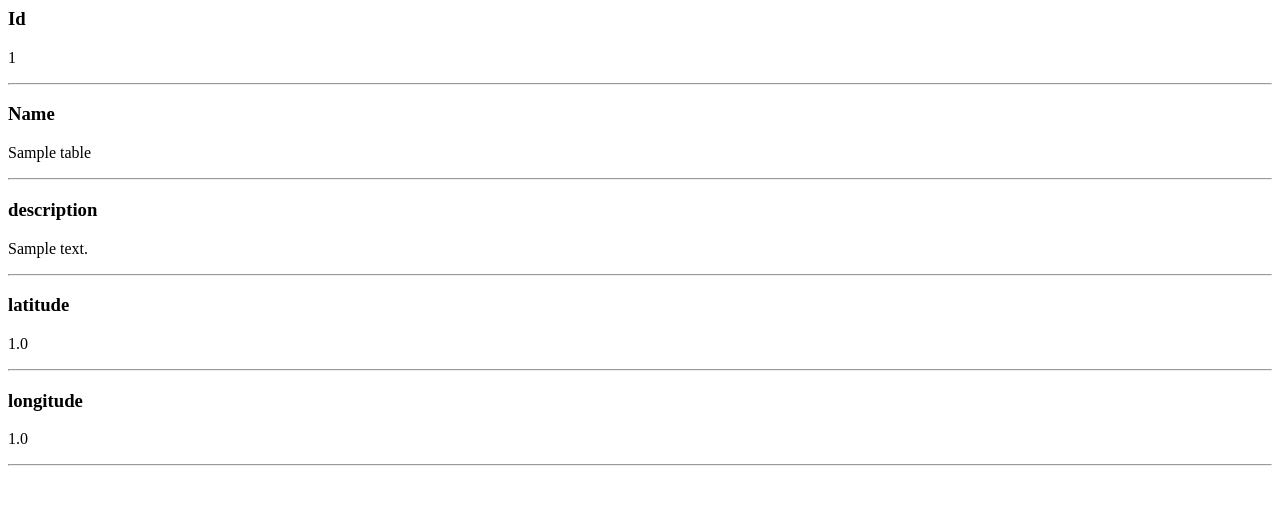
After one commit to reinisdreska/Leaflet-test, a Flask app: page /data/1 in a window 1280 px wide. The commit adds this page. Shown: the top 505 px of the page. Run offline with Flask 2, Linux system fonts and the light colour scheme; tables that the repository leaves empty hold one stand-in row (values such as "Sample post").

Commit message:
Var apskatt datus

```diff
--- a/app.py
+++ b/app.py
@@ -34,3 +34,8 @@ def index():
 def RetrieveList():
     places = place_model.query.all()
     return render_template("datalist.html", places=places)
+
+@app.route("/data/<int:id>")
+def RetrieveEmployee(id):
+    place = place_model.query.filter_by(place_id=id).first()
+    return render_template("data.html", place=place)
--- /dev/null
+++ b/templates/data.html
@@ -0,0 +1,10 @@
+<h3>Id</h3>
+<p>{{place.place_id}}</p><hr>
+<h3>Name</h3>
+<p>{{place.name}}</p><hr>
+<h3>description</h3>
+<p>{{place.description}}</p><hr>
+<h3>latitude</h3>
+<p>{{place.latitude}}</p><hr>
+<h3>longitude</h3>
+<p>{{place.longitude}}</p><hr>
--- a/templates/datalist.html
+++ b/templates/datalist.html
@@ -1,5 +1,3 @@
 {% for place in places %}
-    <form action = "http://localhost:5000/data/{{place.place_id}}" method = "POST">
-        <h3>{{place}}<!-- <button class="btn btn-dark">Open data</button>--></h3><hr>
-    </form>
+    <a href="http://localhost:5000/data/{{place.place_id}}"><h3>{{place}}</h3></a><hr>
 {% endfor %}
```
